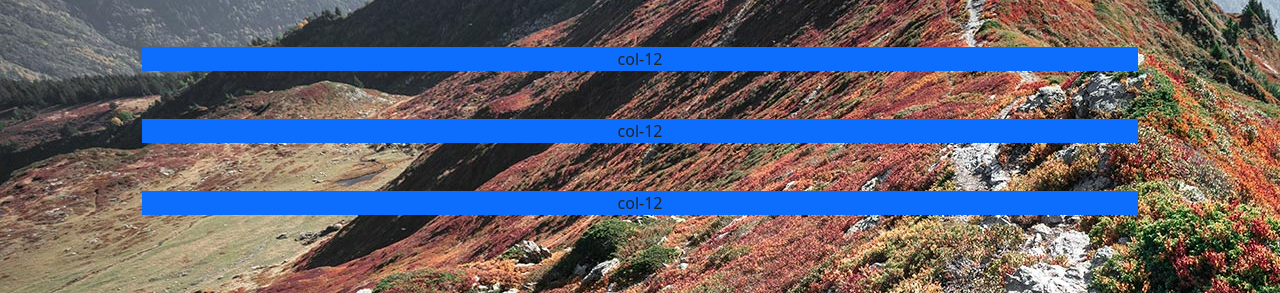
After one commit to Weact/Web-RandoAddict, a PHP site: page /PHP/PageRandonee.php in a window 1280 px wide. The commit adds this page. Shown: the part 507-800 px from the top of the page. Run offline with PHP 8.4, Linux system fonts and the light colour scheme.

Commit message:
Page rando en cours de création
Pas fini

```diff
--- /dev/null
+++ b/HTML/Structure/PageRandonee.html
@@ -0,0 +1,33 @@
+<h1 class="text-center">La randonée du KFC</h1>
+
+
+<iframe src="https://www.google.com/maps/embed/v1/directions?key=AIzaSyC46IZ31q8x_YylxY0FGZiM9QqkspgZL5w&origin=Pl.+des+Halles,+67000+Strasbourg&destination=KFC+Homme+de+fer&mode=walking" width="600" height="450" style="border:0;" allowfullscreen="" loading="lazy"></iframe>
+
+<div class="container">
+    <div class="row m-5">
+        <div class="col-12">
+            <div class="embed-responsive embed-responsive-1by1 text-center">
+                <div class="embed-responsive-item bg-primary">col-12</div>
+            </div>
+        </div>
+    </div>
+    <div class="row m-5">
+        <div class="col-12">
+            <div class="embed-responsive embed-responsive-1by1 text-center">
+                <div class="embed-responsive-item bg-primary">col-12</div>
+            </div>
+        </div>
+    </div>
+    <div class="row m-5">
+        <div class="col-12">
+            <div class="embed-responsive embed-responsive-1by1 text-center">
+                <div class="embed-responsive-item bg-primary">col-12</div>
+            </div>
+        </div>
+    </div>
+</div>
+<style>
+body {
+  background-image: url('/ASSETS/PaysageRandonnee_2.jpg');
+}
+</style>
--- /dev/null
+++ b/PHP/PageRandonee.php
@@ -0,0 +1,4 @@
+<?php
+    include_once('Structure/Head.php');
+    include_once('../HTML/Structure/PageRandonee.html');
+?>
--- a/index.php
+++ b/index.php
@@ -1,4 +1,4 @@
 <?php
-    header("Location: PHP/Accueil.php");
+    header("Location: PHP/PageRandonee.php");
     exit;
 ?>
```
